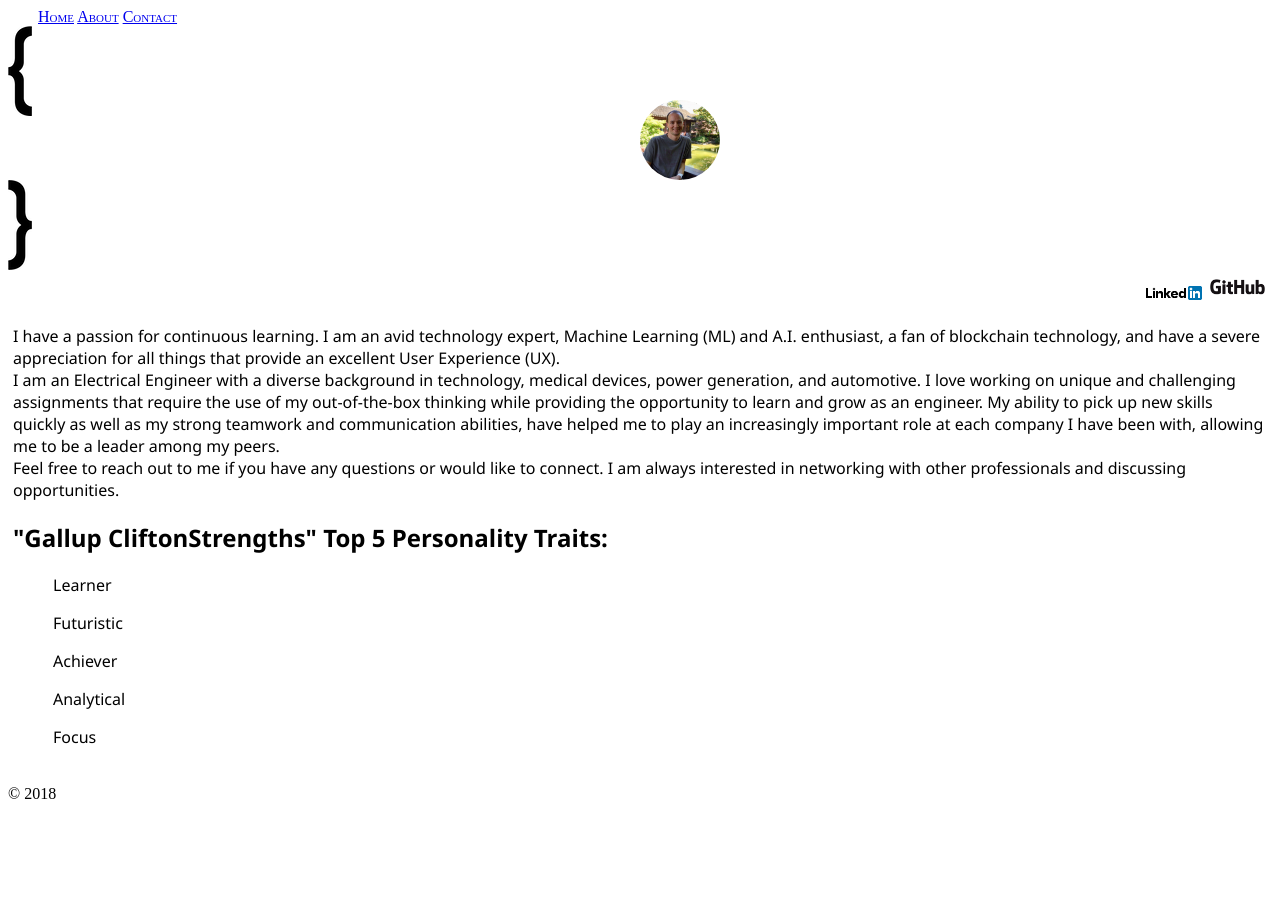
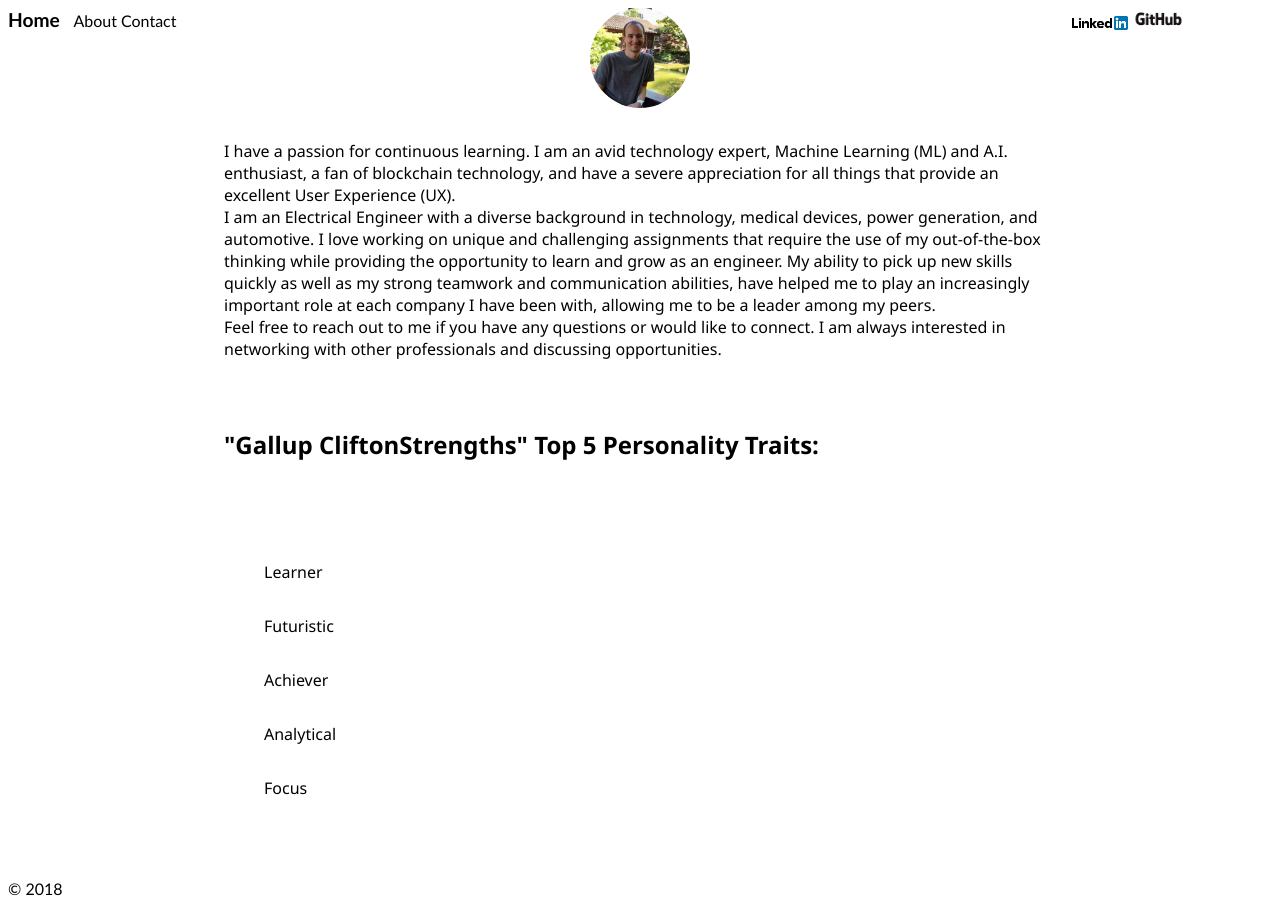
Before and after one commit to zkhudson/flask_site, a Flask app: page / in a window 1280 px wide. Before the commit the page ends 799 px from the top, so only its background shows below. Run offline with Flask 2, Linux system fonts and the light colour scheme.

Commit message:
Add files via upload

```diff
--- a/web_app/static/site.css
+++ b/web_app/static/site.css
@@ -3,45 +3,78 @@
     color: blue;
 }
 
-.navbar {
-    display: flex;
+header, footer {
+    grid-column: 1 / 4;
+  }
+
+.grid-layout {
+    display: grid;
+    grid-template-columns: 200px auto 200px;
+    grid-template-rows: 100px 1fr 50px;
+    grid-gap: 1em;
     font-size: 1em;
     font-family: 'Trebuchet MS', 'Lucida Sans Unicode', 'Lucida Grande', 'Lucida Sans', Arial, sans-serif;
     color: black;
 }
 
-.navbar a {
+.grid-layout a {
     text-decoration: none;
     color: inherit;
 }
 
-.navbar-brand {
+.navbar-item {
+    grid-row: 1;
+    grid-column: 1 / 2;
+}
+
+.navbar-item .home {
     font-size: 1.2em;
     font-weight: 600;
+    padding-right: 10px;
 }
 
-.navbar-item {
-    font-variant: small-caps;
-    margin-left: 30px;
+.navbar-item .item {
+    font-size: 1em;
+    font-weight: 400;
 }
-
-.navbar-item:hover, .navbar-brand:hover {
+.navbar-item .item:hover, .home:hover {
     background-color: rgb(240, 240, 240);
   }
 
+.left-bracket {
+    display: grid;
+    grid-row: 1;
+    grid-column: 2 / 3;
+    justify-self: left;
+    margin: 0 auto;
+
+}
+
+.right-bracket {
+    display: grid;
+    grid-row: 1;
+    grid-column: 2 / 3;
+    justify-self: right;
+    margin: 0 auto;
+
+}
+
 .image-cropper {
-    width: 80px;
-    height: 80px;
+    grid-row: 1;
+    grid-column: 2 / 3;
+    width: 100px;
+    height: 100px;
     position: relative;
     overflow: hidden;
     border-radius: 50%;
-    margin-left: 50%;
-    margin-right: 50%;
-    margin-top: -20px;
+    justify-self: center;
+
 }
 
 .profile-pic {
   display: block;
+  grid-row: 1;
+  grid-column: 2 / 3;
   align-items: flex-start;
   margin: 0 auto;
   height: 100%;
@@ -49,20 +82,33 @@
 }
 
 .social-link {
-    margin-left: 90%;
-
+    grid-row: 1;
+    grid-column: 3 / 4;
+    justify-content: space-evenly;
+    position: relative;
+    overflow: hidden;
 }
 
 .github-logo {
-    width: 63px;
-    height: 26px;
+    width: 53px;
+    height: 22px;
+    justify-self: right;
 }
 
 .linkedin-logo {
-
+    width: 56px;
+    height: 14px;
+    justify-self: left;
 }
 
 .body-content {
-    padding: 5px;
+    display: grid;
+    grid-row: 2;
+    grid-column: 2 / 3;
     font-family:'Segoe UI', Tahoma, Geneva, Verdana, sans-serif;
 }
+
+.footer {
+    grid-row: 3;
+    justify-self: first baseline;
+}
```
